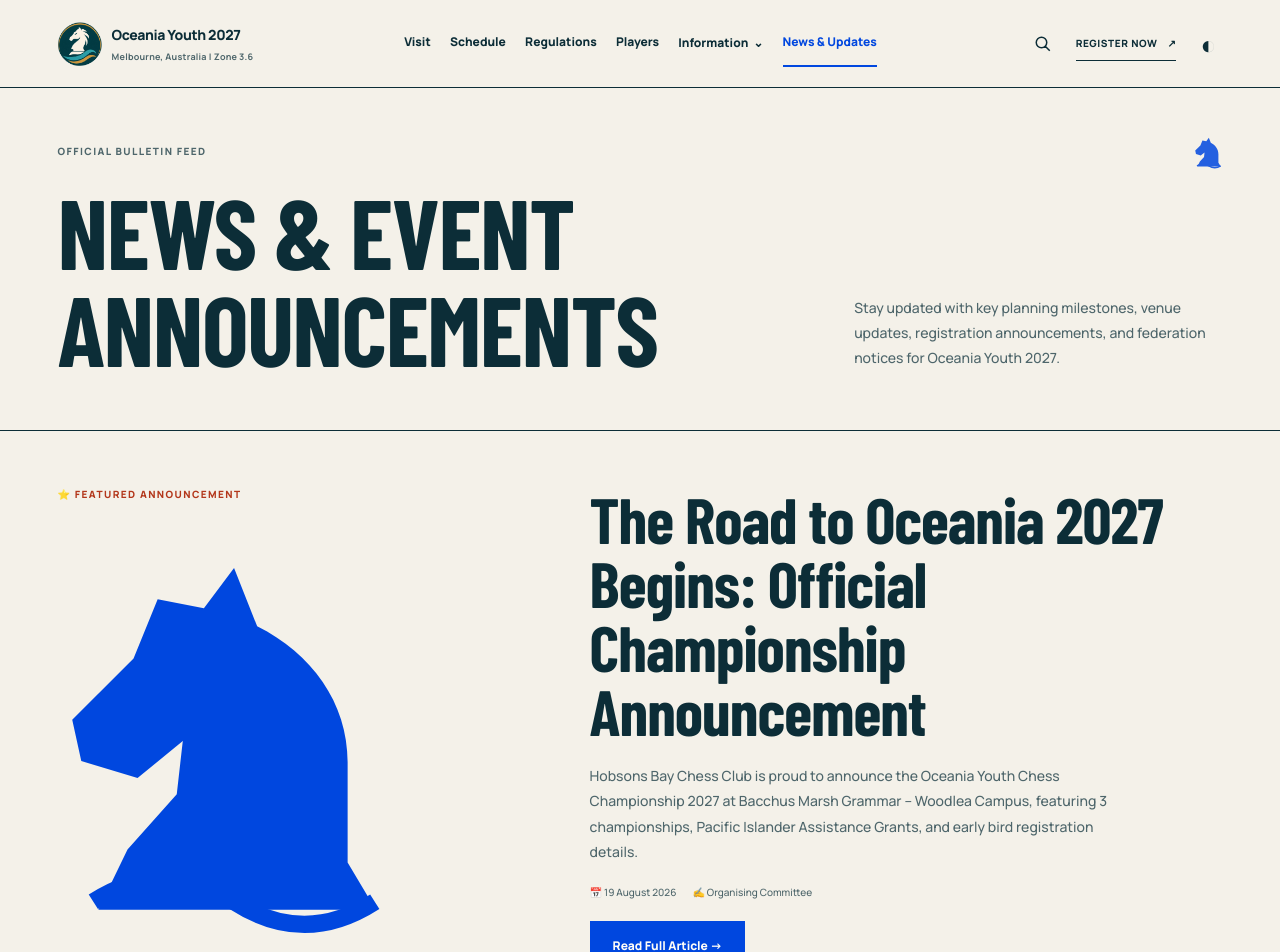
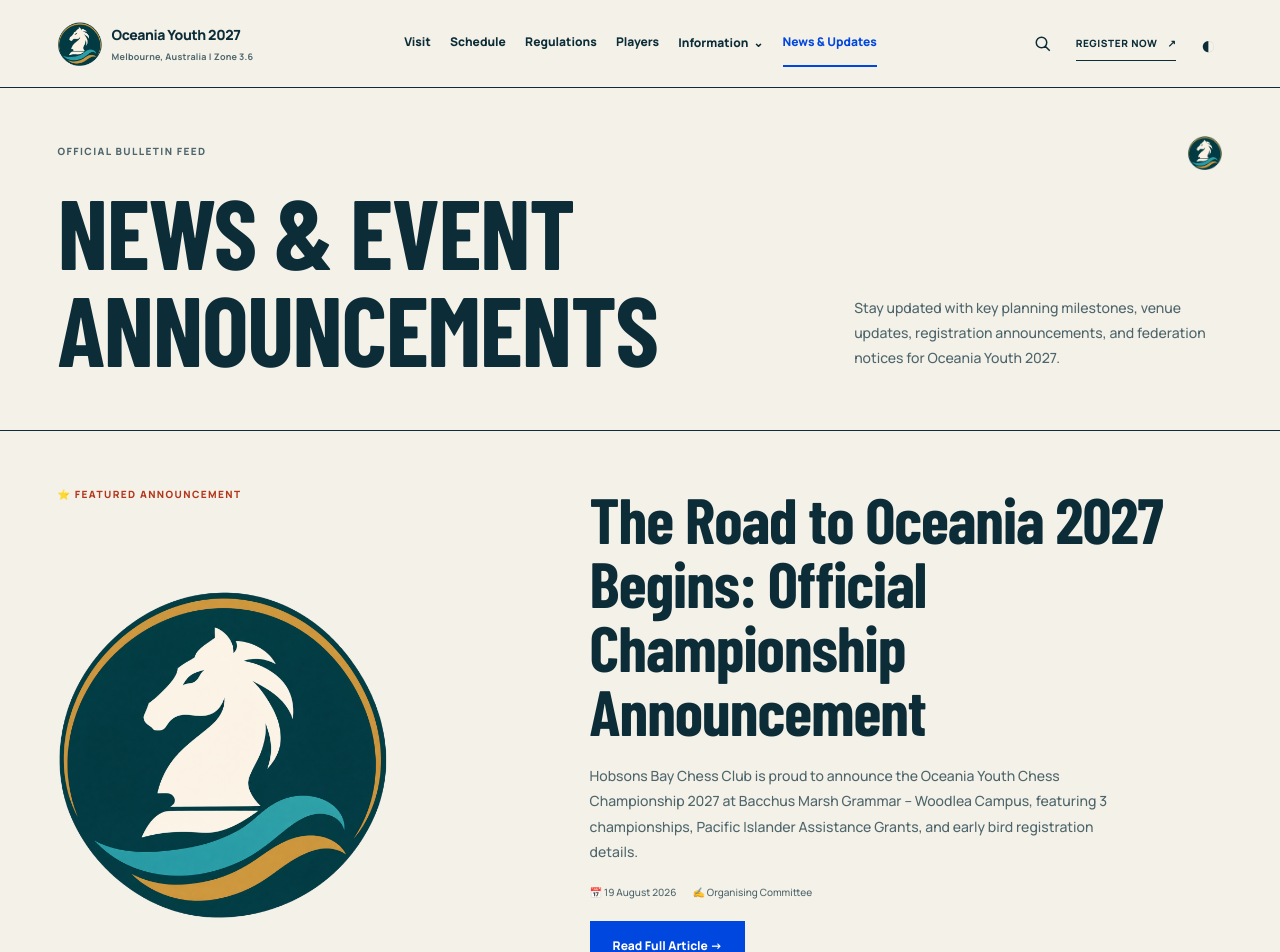
Before and after one commit to Hobsons-Bay-Chess-Club-AU/oceania-youth-2027, a Next.js app: page /news in a window 1280 px wide. Shown: the top 952 px of the page. Built offline with nearby package versions, Linux system fonts and the light colour scheme.

Commit message:
feat: update logo references in CSS and adjust dimensions for consistency

```diff
--- a/app/globals.css
+++ b/app/globals.css
@@ -412,12 +412,9 @@ main>div>*:not(.home-lead):not(.home-stats):not(.entry-banner):not(.clock-strip)
   position: absolute;
   top: 48px;
   right: var(--gutter);
-  width: 28px;
+  width: 34px;
   height: 34px;
-  background: var(--blue);
-  mask: url(/pacific/mark.svg) center/contain no-repeat;
-  -webkit-mask: url(/pacific/mark.svg) center/contain no-repeat;
-  opacity: .85;
+  background: url(/oceania-logo.png) center/contain no-repeat;
 }
 /* Home introduction and championship artwork. */
 .home-lead {
@@ -1468,9 +1465,7 @@ html[data-theme=dark] .region-portrait img {
   top: 100px;
   bottom: 50px;
   width: 26%;
-  background: var(--blue);
-  mask: url(/pacific/mark.svg) center/contain no-repeat;
-  -webkit-mask: url(/pacific/mark.svg) center/contain no-repeat;
+  background: url(/oceania-logo.png) center/contain no-repeat;
   opacity: 1;
 }
 .feature-story>span,.feature-story>p:first-child {
@@ -3221,10 +3216,8 @@ main a {
   display: block;
   font-size: 0;
   width: 40px;
-  height: 45px;
-  background: var(--blue);
-  mask: url(/pacific/mark.svg) center/contain no-repeat;
-  -webkit-mask: url(/pacific/mark.svg) center/contain no-repeat;
+  height: 40px;
+  background: url(/oceania-logo.png) center/contain no-repeat;
 }
 .partners-sheet>div>.flexline {
   justify-content: space-between;
```
